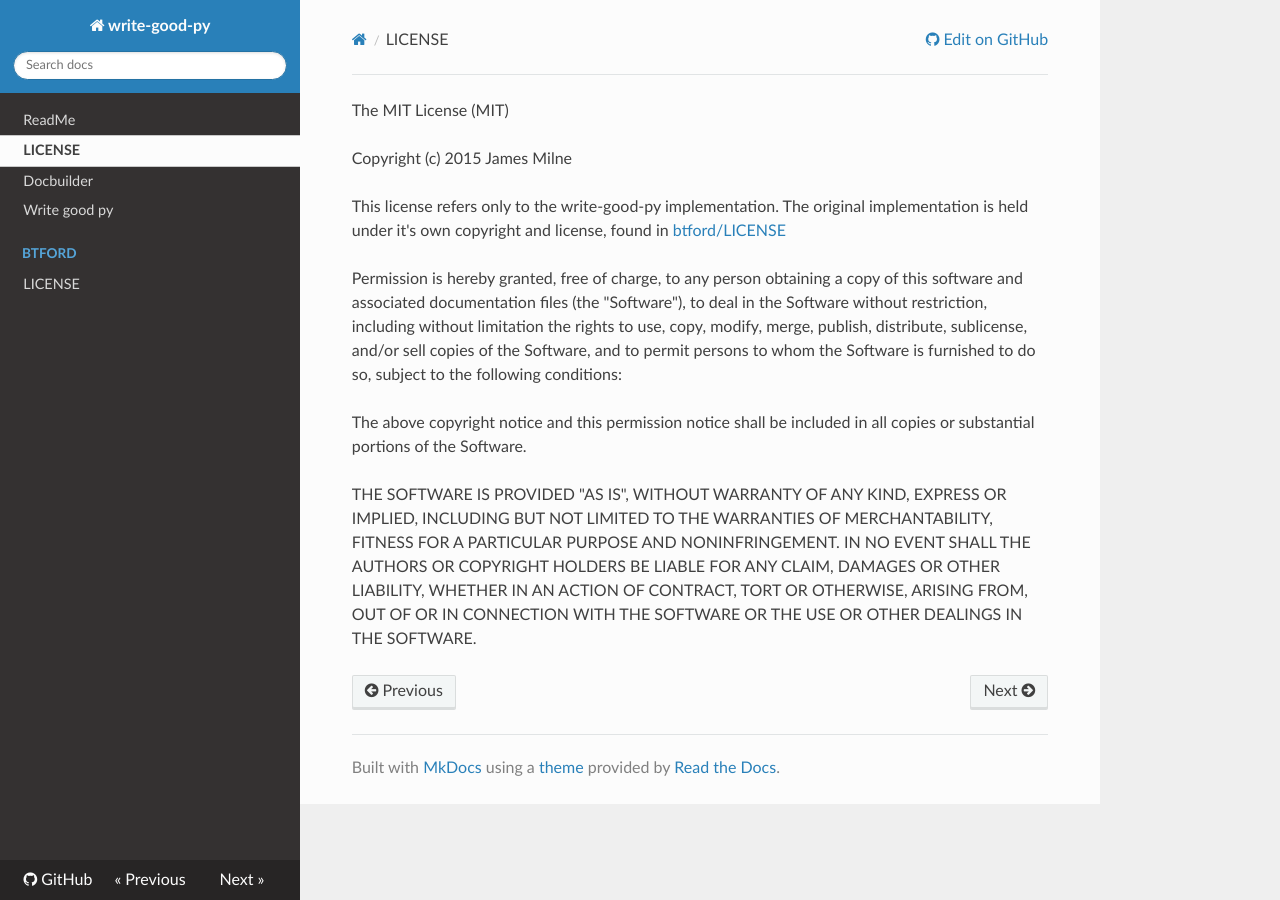
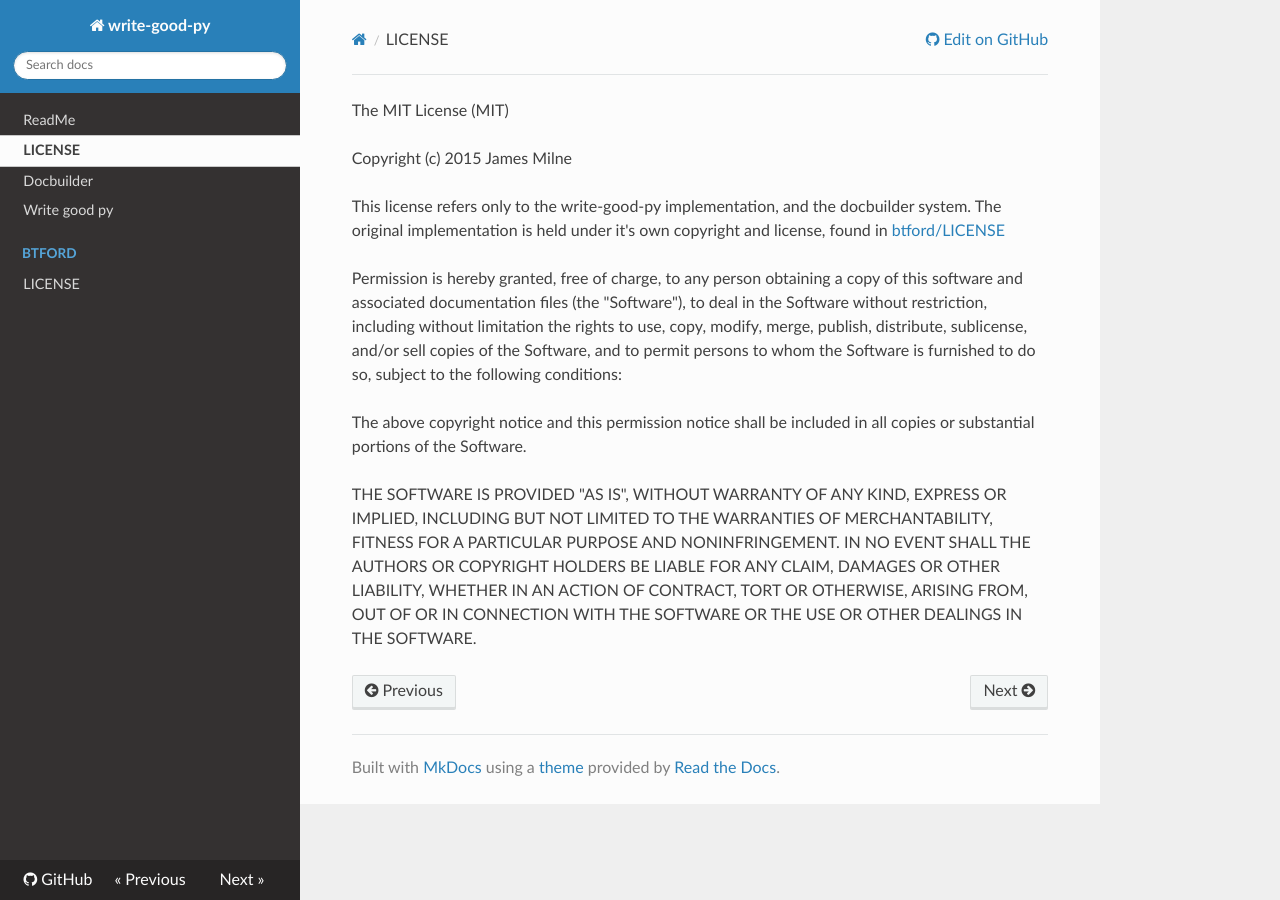
Before and after one commit to shakna-israel/write-good-py, an MkDocs documentation site: the page built from docs/LICENSE.md, in a window 1280 px wide. Built offline with MkDocs 1.6.1, drawn with Linux system fonts in a browser that asks for light colours; nearby versions of some CDN libraries.

Commit message:
Edited LICENSE

```diff
--- a/docs/LICENSE.md
+++ b/docs/LICENSE.md
@@ -2,7 +2,7 @@ The MIT License (MIT)
 
 Copyright (c) 2015 James Milne
 
-This license refers only to the write-good-py implementation.
+This license refers only to the write-good-py implementation, and the docbuilder system.
 The original implementation is held under it's own copyright and license,
 found in [btford/LICENSE](btford/LICENSE)
 
```
Also changed, not shown: 1 other file.
